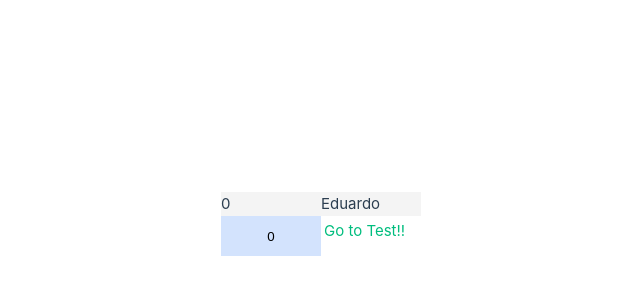
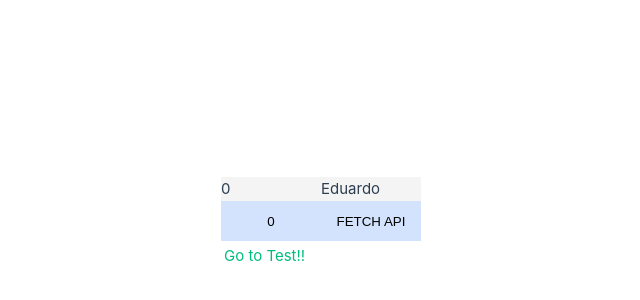
Before and after one commit to Yusaku-KASAI/test-vue-laravel, a Vue app in the folder vue/: page /mypage in a window 1280 px wide. Shown: the part 176-476 px from the top of the page, without its empty margins (319-959 px from the left). Built offline with nearby package versions, Linux system fonts and the light colour scheme; no server answers.

Commit message:
フロント-API認証例

```diff
--- a/vue/src/pages/Mypage.vue
+++ b/vue/src/pages/Mypage.vue
@@ -1,7 +1,7 @@
 <script setup>
 import { useUserStore } from "@store/user";
 
-fetch("http://localhost:3000/api/example/text")
+fetch("http://localhost:3333/api/example/text")
   .then((response) => {
     if (!response.ok) {
       throw new Error(`HTTP error: ${response.status}`);
@@ -17,7 +17,7 @@ fetch("http://localhost:3000/api/example/text")
     console.log("response error:" + error);
   });
 
-fetch("http://localhost:3000/api/example/text")
+fetch("http://localhost:3333/api/example/text")
   .then((response) => {
     if (!response.ok) {
       throw new Error(`HTTP error: ${response.status}`);
@@ -33,7 +33,7 @@ fetch("http://localhost:3000/api/example/text")
     console.log("response error:" + error);
   });
 
-fetch("http://localhost:3000/api/example/json")
+fetch("http://localhost:3333/api/example/json")
   .then((response) => {
     if (!response.ok) {
       throw new Error(`HTTP error: ${response.status}`);
@@ -49,7 +49,7 @@ fetch("http://localhost:3000/api/example/json")
     console.log("response error:" + error);
   });
 
-fetch("http://localhost:3000/api/example/json")
+fetch("http://localhost:3333/api/example/json")
   .then((response) => {
     if (!response.ok) {
       throw new Error(`HTTP error: ${response.status}`);
@@ -65,6 +65,64 @@ fetch("http://localhost:3000/api/example/json")
   .catch((error) => {
     console.log("response error:" + error);
   });
+
+const send = async () => {
+  const response1 = await fetch("http://localhost:3333/api/users", {
+    method: "POST",
+    headers: {
+      "Content-Type": "application/json",
+      Accept: "application/json",
+    },
+    body: JSON.stringify({ name: "example", email: "example16@example.com", password: "password" }),
+  });
+  console.log(response1);
+  const userId = (await response1.json()).id;
+  console.log(userId);
+  const response2 = await fetch("http://localhost:3333/api/tokens", {
+    method: "POST",
+    headers: {
+      "Content-Type": "application/json",
+      Accept: "application/json",
+    },
+    body: JSON.stringify({ id: userId, password: "password" }),
+  });
+  fetch("http://localhost:3333/api/users/" + userId, {
+    method: "GET",
+    headers: {
+      Accept: "application/json", // これがないとroute [login] not defined がでる
+      "Content-Type": "application/json",
+    },
+  });
+  const token = (await response2.json()).token;
+  const response3 = await fetch("http://localhost:3333/api/users/" + userId, {
+    method: "GET",
+    headers: {
+      Authorization: "Bearer " + token,
+      Accept: "application/json",
+      "Content-Type": "application/json",
+    },
+  });
+  console.log(await response3.json());
+  const response4 = await fetch("http://localhost:3333/api/me", {
+    method: "GET",
+    headers: {
+      Authorization: "Bearer " + token,
+      Accept: "application/json",
+      "Content-Type": "application/json",
+    },
+  });
+  console.log(await response4.json());
+  const response5 = await fetch("http://localhost:3333/api/users/" + 1, {
+    method: "GET",
+    headers: {
+      Authorization: "Bearer " + token,
+      Accept: "application/json",
+      "Content-Type": "application/json",
+    },
+  });
+  console.log(await response5.json());
+};
+
 const userStore = useUserStore();
 </script>
 
@@ -73,6 +131,9 @@ const userStore = useUserStore();
   <p>{{ userStore.name }}</p>
   <div>
     <button @click="userStore.increment()">{{ userStore.score }}</button>
+  </div>
+  <div>
+    <button @click="send">FETCH API</button>
   </div>
   <RouterLink to="/test">Go to Test!!</RouterLink>
 </template>
```
Also changed, not shown: 1 other file (tests, documents, lock files or other folders).
